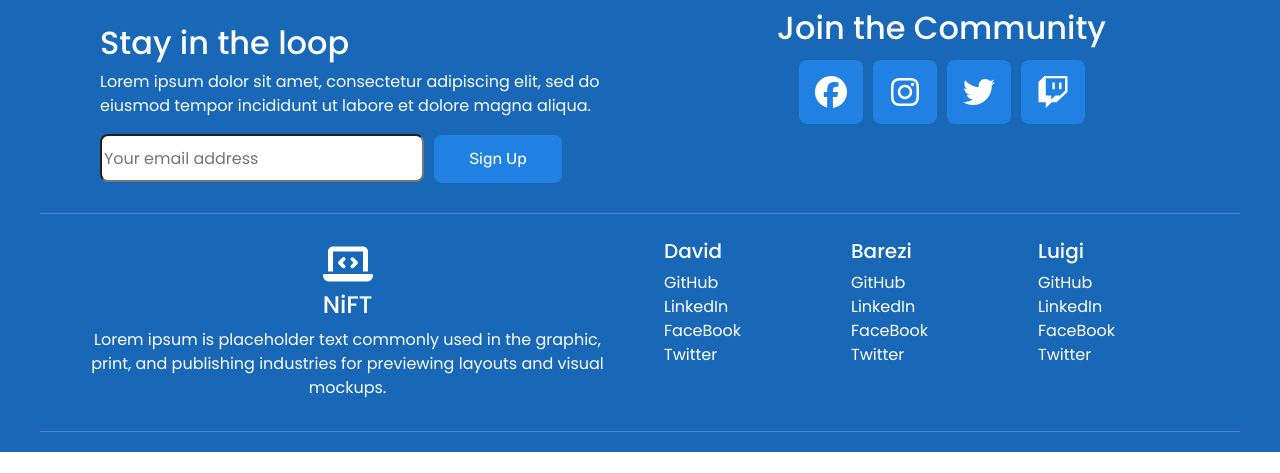
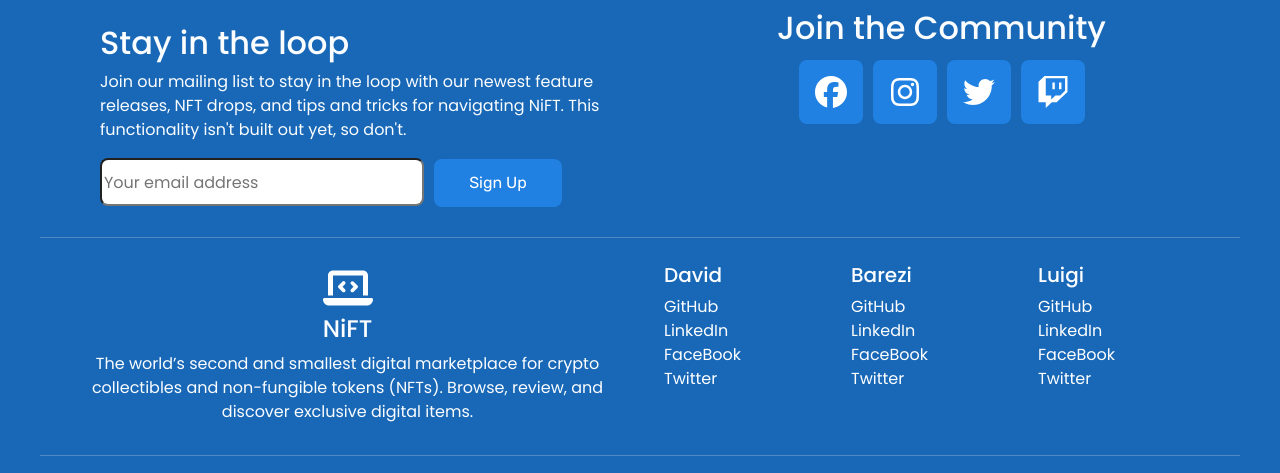
Before and after one commit to davidhlee94/project3-frontend, a React (Create React App) app: page /create in a window 1280 px wide. Shown: the part 913-1386 px from the top of the page. Before the commit the page ends 1365 px from the top, so only its background shows below. Built offline with nearby package versions, Linux system fonts and the light colour scheme.

Commit message:
made minor updates

```diff
--- a/src/Pages/Create.css
+++ b/src/Pages/Create.css
@@ -1,11 +1,29 @@
-@import url('https://fonts.googleapis.com/css2?family=Poppins:wght@400;700&display=swap');
+@import url("https://fonts.googleapis.com/css2?family=Poppins:wght@400;700&display=swap");
 
-*{
-  font-family: 'Poppins', sans-serif;
+* {
+  font-family: "Poppins", sans-serif;
 }
 .form-container {
   display: flex;
   flex-direction: column;
+}
+
+.create-top-container {
+  padding-top: 50px;
+  background: rgb(211, 247, 243);
+  background: linear-gradient(
+      180deg,
+      rgba(255, 0, 0, 0) 0%,
+      rgba(255, 255, 255, 1) 80%
+    ),
+    linear-gradient(
+      82deg,
+      rgba(211, 247, 243, 1) 0%,
+      rgba(220, 226, 252, 1) 21%,
+      rgba(197, 222, 248, 1) 46%,
+      rgba(208, 233, 250, 1) 81%,
+      rgba(229, 213, 247, 1) 100%
+    );
 }
 
 .input-form-container {
@@ -142,16 +160,15 @@
   margin: 20px;
 }
 
-.just-text{
-    font-weight: 400;
+.just-text {
+  font-weight: 400;
 }
-
 
 .button {
   background-color: #0095ff;
   border: 1px solid transparent;
   border-radius: 3px;
-  box-shadow: rgba(255, 255, 255, .4) 0 1px 0 0 inset;
+  box-shadow: rgba(255, 255, 255, 0.4) 0 1px 0 0 inset;
   box-sizing: border-box;
   color: #fff;
   cursor: pointer;
@@ -161,7 +178,7 @@
   line-height: 1.15385;
   margin: 20px;
   outline: none;
-  padding: 8px .8em;
+  padding: 8px 0.8em;
   position: relative;
   text-align: center;
   text-decoration: none;
@@ -178,7 +195,7 @@
 }
 
 .button:focus {
-  box-shadow: 0 0 0 4px rgba(0, 149, 255, .15);
+  box-shadow: 0 0 0 4px rgba(0, 149, 255, 0.15);
 }
 
 .button:active {
--- a/src/Pages/Create.js
+++ b/src/Pages/Create.js
@@ -97,7 +97,7 @@ const Create = () => {
   }, []);
 
   return (
-    <div style={{paddingTop: "50px"}}>
+    <div className="create-top-container">
       <div className="create-title-container">
         <h2 className="create-title">Create an NFT</h2>
       </div>
--- a/src/components/footer/Footer.js
+++ b/src/components/footer/Footer.js
@@ -18,8 +18,9 @@ const Footer = () => {
         <Col className="footer-top-text">
           <h2>Stay in the loop</h2>
           <p>
-            Lorem ipsum dolor sit amet, consectetur adipiscing elit, sed do
-            eiusmod tempor incididunt ut labore et dolore magna aliqua.{" "}
+            Join our mailing list to stay in the loop with our newest feature
+            releases, NFT drops, and tips and tricks for navigating NiFT. This
+            functionality isn't built out yet, so don't.
           </p>
           <input
             className="footer-top-input"
@@ -58,9 +59,9 @@ const Footer = () => {
                 />
                 <h4>NiFT</h4>
                 <p>
-                  Lorem ipsum is placeholder text commonly used in the graphic,
-                  print, and publishing industries for previewing layouts and
-                  visual mockups.
+                  The world’s second and smallest digital marketplace for crypto
+                  collectibles and non-fungible tokens (NFTs). Browse, review, and
+                  discover exclusive digital items.
                 </p>
               </Col>
             </Row>
```
